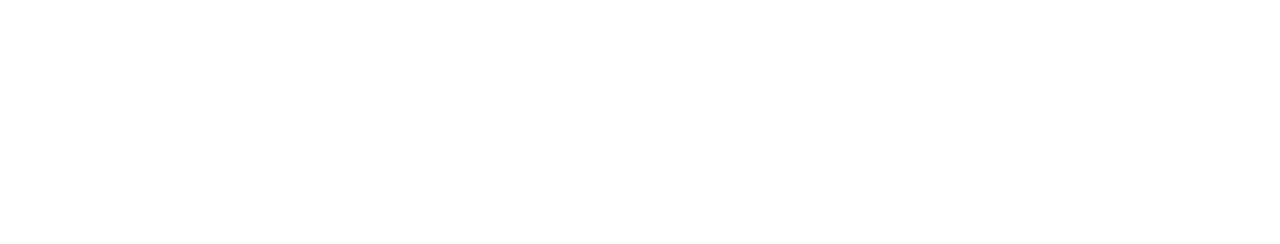
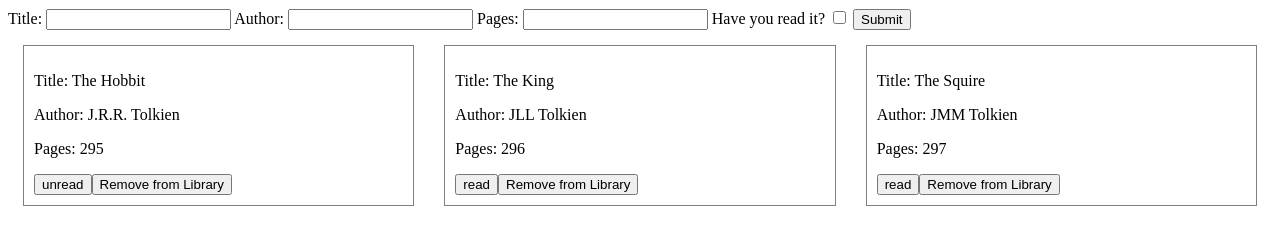
Before and after one commit to JMart2210/top-library, a plain HTML site: page index.html in a window 1280 px wide. Drawn offline with Linux system fonts and the light colour scheme.

Commit message:
Ugly but everything is working as it should

```diff
--- a/index.html
+++ b/index.html
@@ -9,6 +9,22 @@
     <script src="script.js" defer></script>
 </head>
 <body>
-    <div class="card"></div>
+    <div class="header">
+        <button class="addBook">Add Book</button>
+    </div>
+    <div class="addBookContainer">
+        <form class="newB-form" action="#">
+            <label for="bTitle">Title:</label>
+            <input type="text" id="bTitle" name="bTitle" >
+            <label for="bAuthor">Author:</label>
+            <input type="text" id="bAuthor" name="bAuthor" >
+            <label for="bPages">Pages:</label>
+            <input type="number" id="bPages" name="bPages" >
+            <label for="bIsRead">Have you read it?</label>
+            <input type="checkbox" id="bIsRead" name="bIsRead" value="1">
+            <button class="newB">Submit</button>
+        </form>
+    </div>
+    <div class="container"></div>
 </body>
 </html>
--- a/script.js
+++ b/script.js
@@ -1,23 +1,99 @@
+/* eslint-disable indent */
 const myLibrary = [];
+const container = document.querySelector('.container');
+const form = document.getElementsByTagName('form')[0];
+let uniqueId = null;
+
+function addBookToLibrary(book) {
+    myLibrary.push(book);
+    displayBook(book);
+  }
+
+function removeFromLibrary(book) {
+    myLibrary[book.target.dataset.id].inLibrary = false;
+    document.querySelector(`[data-id='${book.target.dataset.id}']`).classList.add('removed');
+}
 
 function Book(title, author, pages, isread) {
+  this.id = uniqueId++;
   this.title = title;
   this.author = author;
   this.pages = pages;
   this.isread = isread;
+  this.inLibrary = true;
   addBookToLibrary(this);
 }
-// eslint-disable-next-line func-names
+
 Book.prototype.info = function () {
   return `${this.title} by ${this.author}, ${this.pages} pages, read: ${this.isread}`;
 };
+Book.prototype.toggleRead = function (book) {
+    // this toggles isRead from true to false
+    if (myLibrary[book.target.dataset.id].isread ^= true) {
+        book.target.textContent = 'read';
+        book.target.classList.remove('unread');
+        book.target.classList.add('read');
+    } else {
+        book.target.textContent = 'unread';
+        book.target.classList.remove('read');
+        book.target.classList.add('unread');
+    }
+}
 
-function addBookToLibrary(book) {
-  myLibrary.push(book);
-}
+function displayBook(book) {
+        // Create book card to house book info
+        console.log(book);
+        const card = document.createElement('div');
+        card.dataset.id = book.id;
+        card.classList.add('card');
+        // Title elements
+        const title = document.createElement('p');
+        title.classList.add('title');
+        title.textContent = `Title: ${book.title}`;
+        card.appendChild(title);
+        // Author elements
+        const author = document.createElement('p');
+        author.classList.add('author');
+        author.textContent = `Author: ${book.author}`;
+        card.appendChild(author);
+        // Pages element
+        const pages = document.createElement('p');
+        pages.classList.add('pages');
+        pages.textContent = `Pages: ${book.pages}`;
+        card.appendChild(pages);
+        const button = document.createElement('button');
+        // button.classList.add('button');
+        if (book.isread) {
+            button.textContent = 'read';
+            button.classList.add('book', 'read');
+        } else {
+            button.textContent = 'unread';
+            button.classList.add('book', 'unread');
+        }
+        button.dataset.id = book.id;
+        button.addEventListener('click', book.toggleRead);
+        card.appendChild(button);
+        const removeBtn = document.createElement('button');
+        removeBtn.textContent = 'Remove from Library';
+        removeBtn.dataset.id = book.id;
+        removeBtn.addEventListener('click', removeFromLibrary);
+        // button.classList.add('button');
+        card.appendChild(removeBtn);
+        container.appendChild(card);
+    }
+
+
 const theHobbit = new Book('The Hobbit', 'J.R.R. Tolkien', 295, false);
 const theKing = new Book('The King', 'JLL Tolkien', 296, true);
 const theSquire = new Book('The Squire', 'JMM Tolkien', 297, true);
+
+// const bookBtns = Array.from(document.querySelectorAll('button.book'));
+// bookBtns.forEach((button) => button.addEventListener('click', toggleRead));
+
+form.addEventListener('submit', (event) => {
+    event.preventDefault();
+    new Book(this.bTitle.value, this.bAuthor.value, this.bPages.value, this.bIsRead.checked);
+});
 
 // function Student(name, grade) {
 //     this.name = name
--- a/style.css
+++ b/style.css
@@ -0,0 +1,20 @@
+.card {
+    border: 1px solid gray;
+    margin: 15px;
+   padding: 10px;
+}
+
+.removed {
+    display: none;
+}
+
+.addBook{
+    display: none;
+}
+.addBookContainer {
+    /* display: none; */
+}
+.container {
+    display: grid;
+    grid-template-columns: repeat(auto-fit, minmax(250px, 1fr));
+}
```
